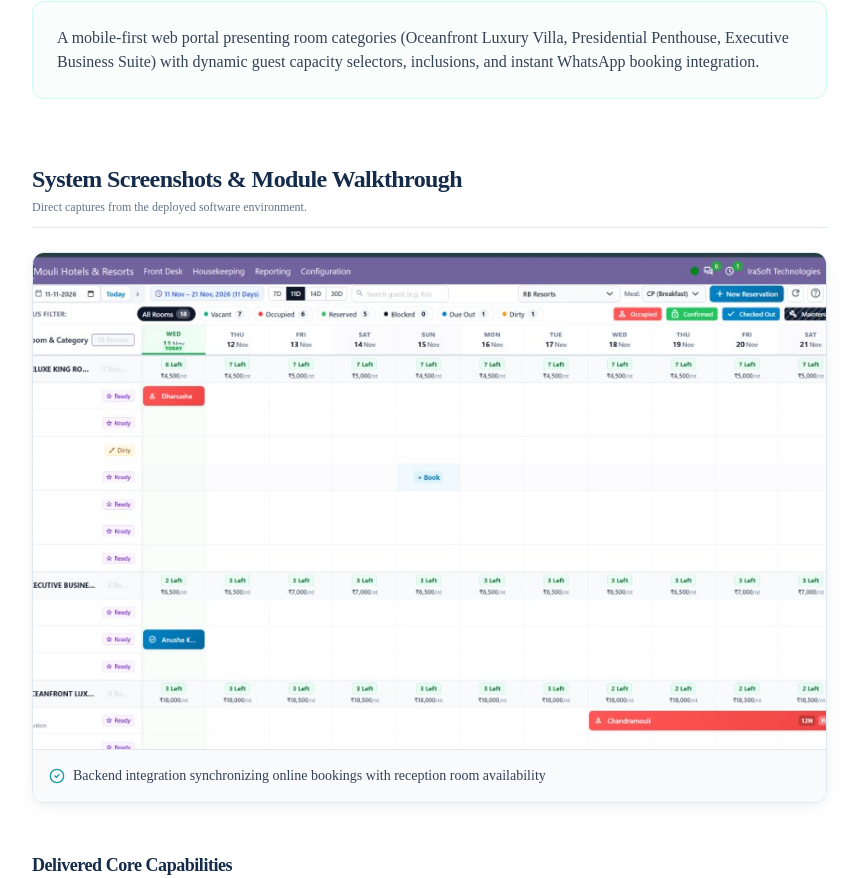
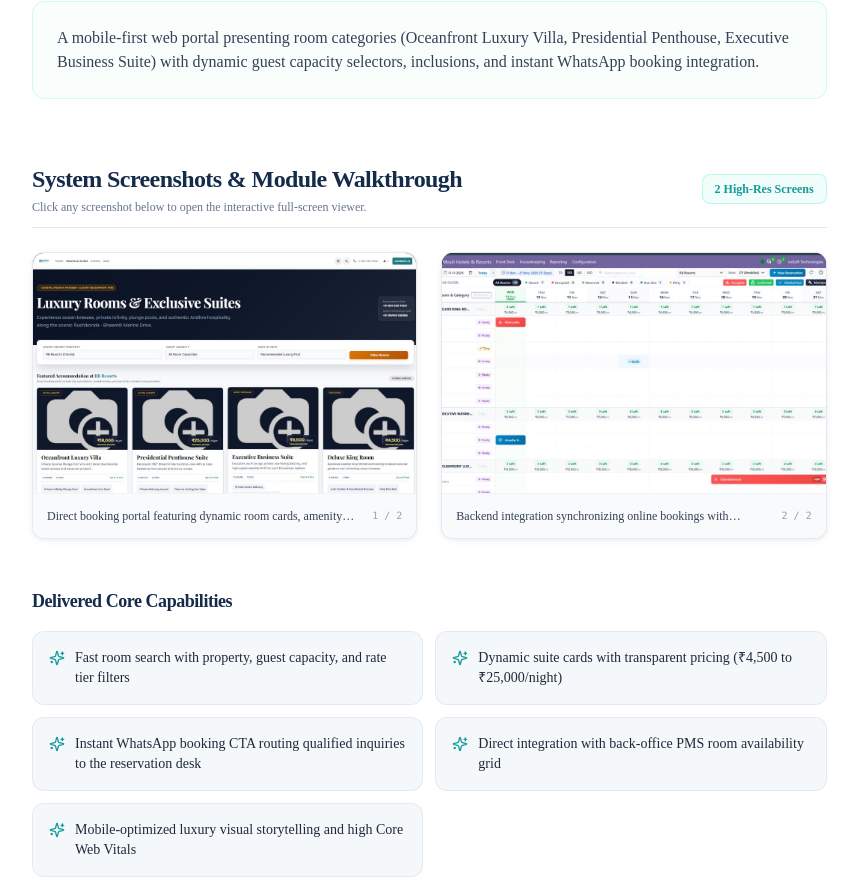
Before and after one commit to Chandramouli-Stackly/ira, a Next.js app: page /portfolio/corporate-website-growth-platform in a window 1280 px wide. Shown: the part 1397-2275 px from the top of the page, without its empty margins (0-858 px from the left). Built offline with nearby package versions, Linux system fonts and the light colour scheme.

Commit message:
feat: add interactive fullscreen image lightbox for project screenshots

```diff
--- a/app/portfolio/[slug]/page.tsx
+++ b/app/portfolio/[slug]/page.tsx
@@ -6,6 +6,7 @@ import { Container } from "@/components/ui/Container";
 import { Button } from "@/components/ui/Button";
 import { Badge } from "@/components/ui/Badge";
 import { Breadcrumbs } from "@/components/layout/Breadcrumbs";
+import { ImageLightbox } from "@/components/ui/ImageLightbox";
 import { PROJECTS, getProjectBySlug } from "@/data/portfolio";
 import { constructMetadata } from "@/lib/seo/metadata";
 import {
@@ -139,39 +140,24 @@ export default function ProjectDetailPage({ params }: ProjectPageProps) {
                 </p>
               </div>
 
-              {/* Full Gallery of Real Screenshots */}
-              {project.galleryImages && project.galleryImages.length > 1 && (
+              {/* Interactive Gallery of Real Screenshots with Fullscreen Lightbox */}
+              {project.galleryImages && project.galleryImages.length > 0 && (
                 <div className="space-y-6 pt-4">
-                  <div className="border-b border-slate-200 pb-3">
-                    <h2 className="text-2xl font-bold text-brand-navy">
-                      System Screenshots & Module Walkthrough
-                    </h2>
-                    <p className="text-xs text-slate-500 mt-1">
-                      Direct captures from the deployed software environment.
-                    </p>
+                  <div className="border-b border-slate-200 pb-3 flex items-center justify-between">
+                    <div>
+                      <h2 className="text-2xl font-bold text-brand-navy">
+                        System Screenshots & Module Walkthrough
+                      </h2>
+                      <p className="text-xs text-slate-500 mt-1">
+                        Click any screenshot below to open the interactive full-screen viewer.
+                      </p>
+                    </div>
+                    <span className="text-xs font-semibold text-brand-teal bg-teal-50 px-3 py-1.5 rounded-lg border border-teal-200/60 hidden sm:inline-block">
+                      {project.galleryImages.length} High-Res Screens
+                    </span>
                   </div>
 
-                  <div className="grid grid-cols-1 gap-8">
-                    {project.galleryImages.slice(1).map((item, idx) => (
-                      <div
-                        key={idx}
-                        className="rounded-xl overflow-hidden border border-slate-200 shadow-card bg-white"
-                      >
-                        <div className="relative aspect-[16/10] w-full bg-slate-100">
-                          <Image
-                            src={item.src}
-                            alt={item.caption}
-                            fill
-                            className="object-cover object-top hover:scale-[1.01] transition-transform duration-200"
-                          />
-                        </div>
-                        <div className="p-4 bg-slate-50 border-t border-slate-200 text-xs sm:text-sm text-slate-700 font-medium flex items-start gap-2">
-                          <CheckCircle2 className="w-4 h-4 text-brand-teal flex-shrink-0 mt-0.5" />
-                          <span>{item.caption}</span>
-                        </div>
-                      </div>
-                    ))}
-                  </div>
+                  <ImageLightbox images={project.galleryImages} />
                 </div>
               )}
 
--- /dev/null
+++ b/components/ui/ImageLightbox.tsx
@@ -0,0 +1,161 @@
+"use client";
+
+import React, { useState, useEffect, useCallback } from "react";
+import Image from "next/image";
+import { X, ChevronLeft, ChevronRight, Maximize2 } from "lucide-react";
+
+interface GalleryImage {
+  src: string;
+  caption: string;
+}
+
+interface ImageLightboxProps {
+  images: GalleryImage[];
+}
+
+export function ImageLightbox({ images }: ImageLightboxProps) {
+  const [selectedIndex, setSelectedIndex] = useState<number | null>(null);
+
+  const openLightbox = (index: number) => {
+    setSelectedIndex(index);
+    document.body.style.overflow = "hidden";
+  };
+
+  const closeLightbox = useCallback(() => {
+    setSelectedIndex(null);
+    document.body.style.overflow = "unset";
+  }, []);
+
+  const showNext = useCallback(() => {
+    if (selectedIndex === null) return;
+    setSelectedIndex((prev) => ((prev! + 1) % images.length));
+  }, [selectedIndex, images.length]);
+
+  const showPrev = useCallback(() => {
+    if (selectedIndex === null) return;
+    setSelectedIndex((prev) => (prev! - 1 + images.length) % images.length);
+  }, [selectedIndex, images.length]);
+
+  useEffect(() => {
+    const handleKeyDown = (e: KeyboardEvent) => {
+      if (selectedIndex === null) return;
+      if (e.key === "Escape") closeLightbox();
+      if (e.key === "ArrowRight") showNext();
+      if (e.key === "ArrowLeft") showPrev();
+    };
+
+    window.addEventListener("keydown", handleKeyDown);
+    return () => window.removeEventListener("keydown", handleKeyDown);
+  }, [selectedIndex, closeLightbox, showNext, showPrev]);
+
+  if (!images || images.length === 0) return null;
+
+  return (
+    <>
+      {/* Thumbnails Gallery */}
+      <div className="grid grid-cols-1 md:grid-cols-2 gap-6">
+        {images.map((item, idx) => (
+          <div
+            key={idx}
+            onClick={() => openLightbox(idx)}
+            className="group relative cursor-pointer rounded-xl overflow-hidden border border-slate-200/90 shadow-subtle hover:shadow-card hover:border-brand-teal transition-all bg-white"
+          >
+            <div className="relative aspect-[16/10] w-full bg-slate-900 overflow-hidden">
+              <Image
+                src={item.src}
+                alt={item.caption}
+                fill
+                className="object-cover object-top group-hover:scale-[1.03] transition-transform duration-300"
+              />
+              <div className="absolute inset-0 bg-slate-900/20 opacity-0 group-hover:opacity-100 transition-opacity flex items-center justify-center">
+                <span className="inline-flex items-center gap-1.5 px-3 py-1.5 bg-black/75 backdrop-blur-sm text-white text-xs font-semibold rounded-lg shadow-lg">
+                  <Maximize2 className="w-3.5 h-3.5" />
+                  <span>Click to Expand</span>
+                </span>
+              </div>
+            </div>
+            <div className="p-3.5 bg-slate-50 border-t border-slate-100 text-xs font-medium text-slate-700 flex items-center justify-between">
+              <span className="line-clamp-1">{item.caption}</span>
+              <span className="text-[10px] text-slate-400 font-mono ml-2 flex-shrink-0">
+                {idx + 1} / {images.length}
+              </span>
+            </div>
+          </div>
+        ))}
+      </div>
+
+      {/* Full-Screen Lightbox Modal */}
+      {selectedIndex !== null && (
+        <div
+          className="fixed inset-0 z-50 bg-black/95 backdrop-blur-md flex flex-col justify-between p-4 sm:p-6 animate-in fade-in duration-200"
+          onClick={closeLightbox}
+        >
+          {/* Top Bar */}
+          <div
+            className="flex items-center justify-between text-white pb-3 border-b border-white/10"
+            onClick={(e) => e.stopPropagation()}
+          >
+            <span className="text-xs font-mono tracking-wider text-teal-400">
+              Screenshot {selectedIndex + 1} of {images.length}
+            </span>
+
+            <button
+              type="button"
+              onClick={closeLightbox}
+              className="p-2 rounded-lg bg-white/10 hover:bg-white/20 text-white transition-colors focus:outline-none"
+              aria-label="Close lightbox"
+            >
+              <X className="w-5 h-5" />
+            </button>
+          </div>
+
+          {/* Image Container with Prev/Next buttons */}
+          <div
+            className="relative flex-1 flex items-center justify-center my-4 overflow-hidden"
+            onClick={(e) => e.stopPropagation()}
+          >
+            {images.length > 1 && (
+              <button
+                type="button"
+                onClick={showPrev}
+                className="absolute left-2 sm:left-4 z-10 p-3 rounded-full bg-black/60 hover:bg-black/90 text-white border border-white/20 transition-all focus:outline-none"
+                aria-label="Previous image"
+              >
+                <ChevronLeft className="w-6 h-6" />
+              </button>
+            )}
+
+            <div className="relative max-w-6xl w-full h-[75vh] flex items-center justify-center">
+              <Image
+                src={images[selectedIndex].src}
+                alt={images[selectedIndex].caption}
+                fill
+                className="object-contain"
+                priority
+              />
+            </div>
+
+            {images.length > 1 && (
+              <button
+                type="button"
+                onClick={showNext}
+                className="absolute right-2 sm:right-4 z-10 p-3 rounded-full bg-black/60 hover:bg-black/90 text-white border border-white/20 transition-all focus:outline-none"
+                aria-label="Next image"
+              >
+                <ChevronRight className="w-6 h-6" />
+              </button>
+            )}
+          </div>
+
+          {/* Caption Footer */}
+          <div
+            className="pt-3 border-t border-white/10 text-center text-slate-300 text-xs sm:text-sm font-medium"
+            onClick={(e) => e.stopPropagation()}
+          >
+            {images[selectedIndex].caption}
+          </div>
+        </div>
+      )}
+    </>
+  );
+}
--- a/data/faqs.ts
+++ b/data/faqs.ts
@@ -66,7 +66,7 @@ export const FAQS: FaqItem[] = [
     id: "faq-9",
     question: "How can I request a project quotation?",
     answer:
-      "You can submit your project requirements through our online enquiry form on the Contact page, email us directly at enquiry@irasofttech.in, or reach our team via WhatsApp at +91 82470 303031. We review your requirements and provide a structured scope and proposal.",
+      "You can submit your project requirements through our online enquiry form on the Contact page, email us directly at enquiry@irasofttech.in, or reach our team via WhatsApp at +91 82470 30301. We review your requirements and provide a structured scope and proposal.",
     category: "pricing"
   },
   {
```
